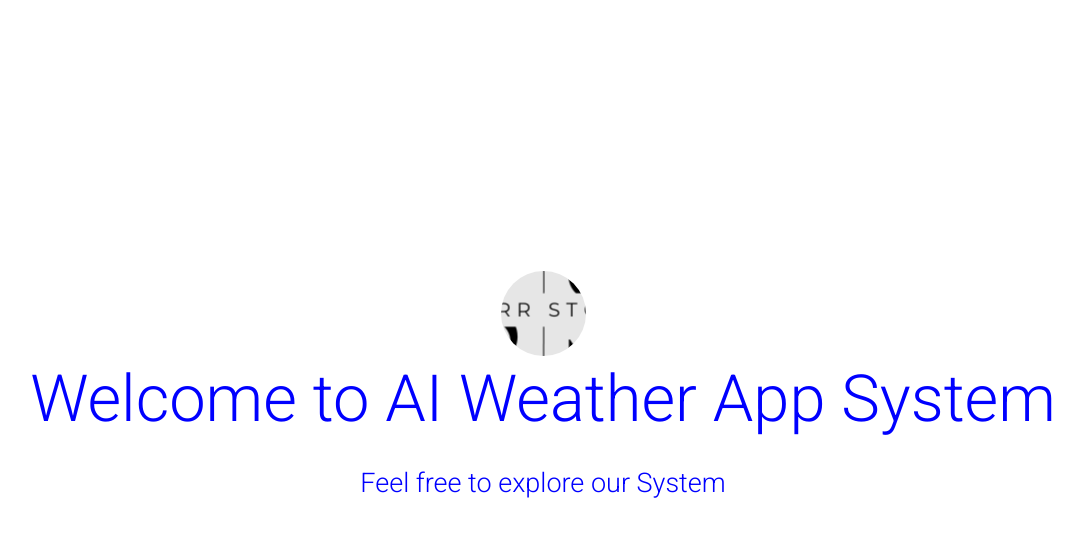
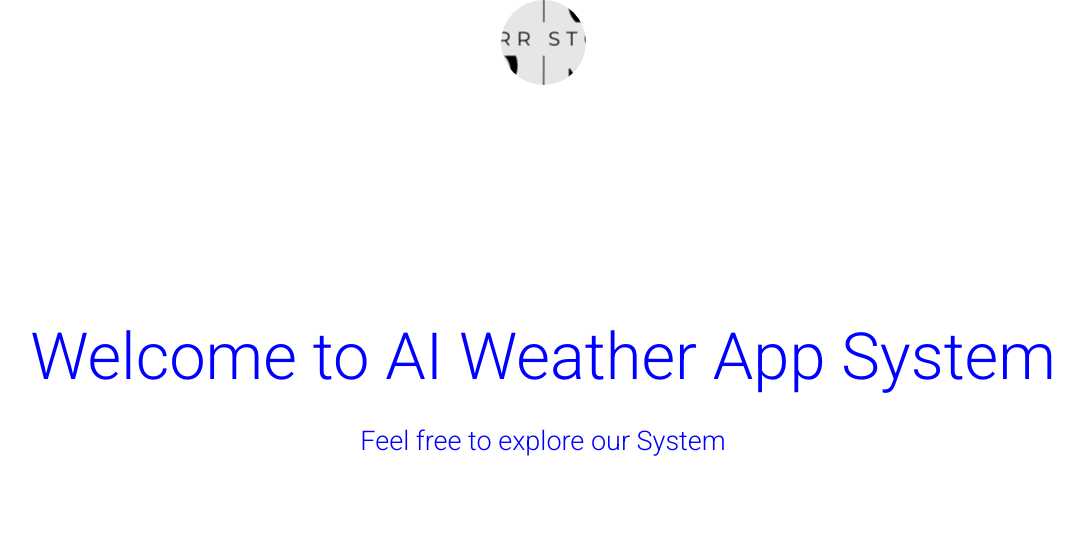
Before and after one commit to TrevorAugustine23/AI-Weather-App, a React (Create React App) app in the folder react_login/: page / in a window 1280 px wide. Shown: the top 536 px of the page, without its empty margins (97-1180 px from the left). Built offline with nearby package versions, Linux system fonts and the light colour scheme.

Commit message:
styled logo to top center of page

```diff
--- a/react_login/src/pages/Home.js
+++ b/react_login/src/pages/Home.js
@@ -8,7 +8,15 @@
     return (
 
         <div>
-            <div>
+            <div style={{
+                position: "absolute",
+                top:0,
+                left:0,
+                backgroundColor: "transparent",
+                width: "100%",
+                display: "flex",
+                justifyContent:"flex-start"
+            }}>
                 <Avatar image={Logo}/>
             </div>
             <StyledTitle size={65}>
```
